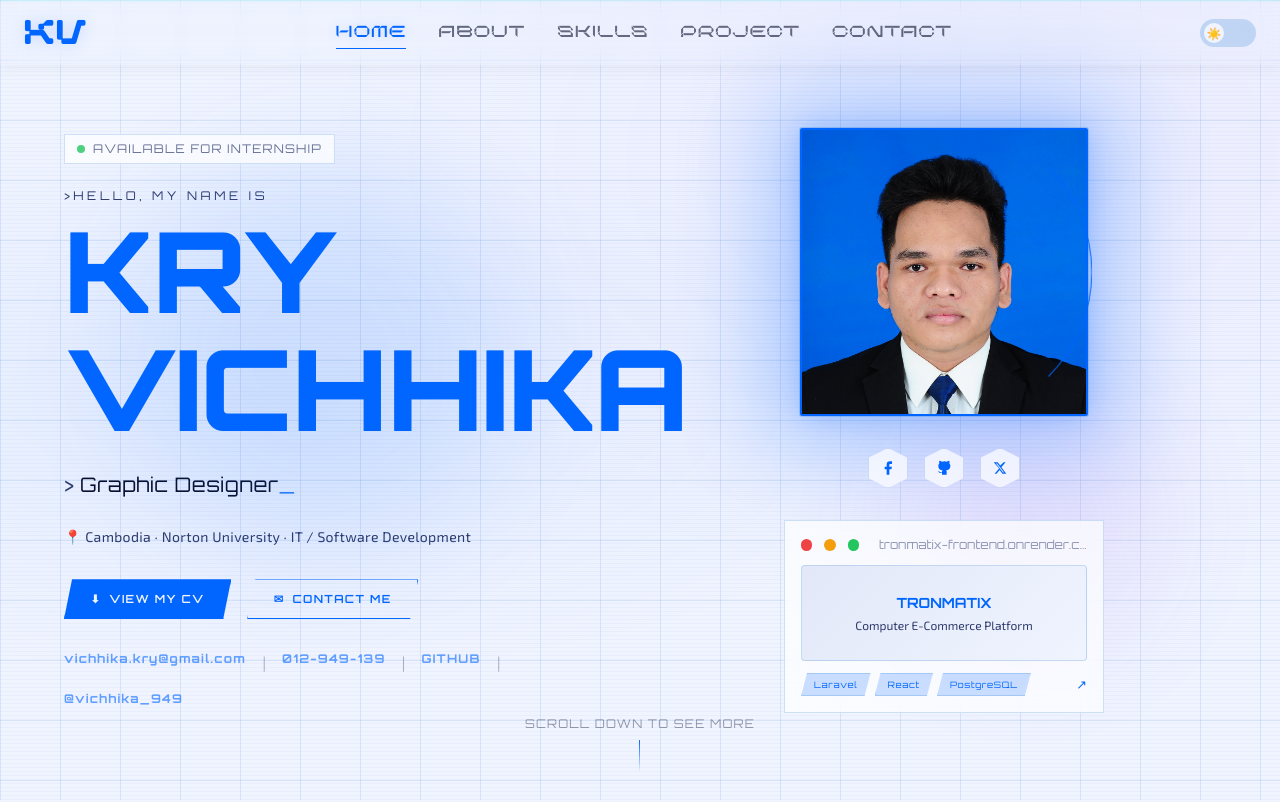
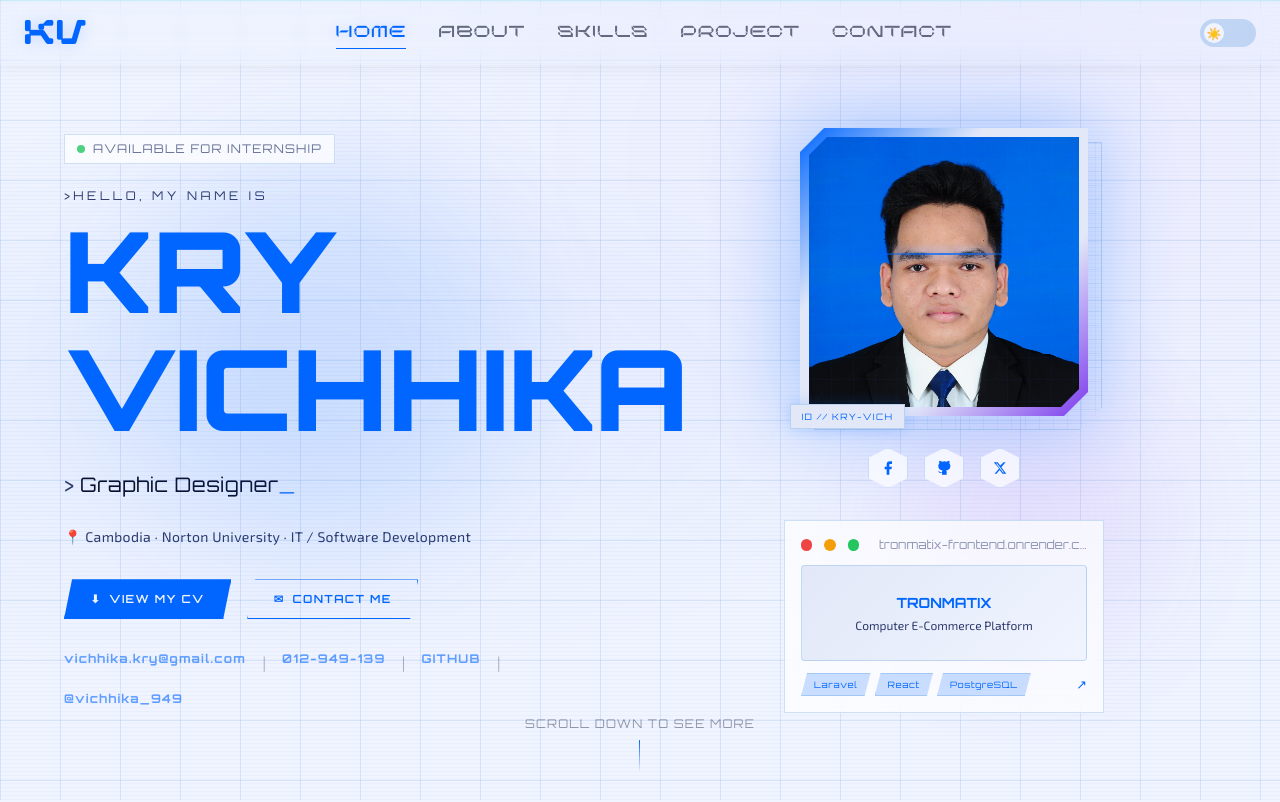
Before and after one commit to COPYProgrammer168/portfolio-vichhika, a React (Vite) app: page / in a window 1280 px wide. Shown: the top 802 px of the page. Built offline with nearby package versions, Linux system fonts and the light colour scheme.

Commit message:
Replace hero orbit ring with chamfered HUD profile frame

```diff
--- a/src/components/Hero.jsx
+++ b/src/components/Hero.jsx
@@ -199,28 +199,23 @@ export default function Hero() {
           <div className="relative">
             <div
               className="absolute inset-0 blur-2xl opacity-30"
-              style={{ background: "var(--accent)", transform: "scale(1.2)" }}
+              style={{ background: "var(--accent)", transform: "scale(1.05)" }}
             />
-            <div
-              className="relative w-56 h-56 md:w-72 md:h-72 rounded-sm overflow-hidden glow-border"
-              style={{ border: "2px solid var(--accent)" }}
-            >
-              <img
-                src={myPhoto}
-                alt="Kry Vichhika"
-                className="w-full h-full object-cover object-top"
-              />
+            <div className="relative w-56 h-56 md:w-72 md:h-72">
+              <div className="profile-frame-backdrop" />
+              <div className="profile-frame">
+                <div className="profile-photo">
+                  <img
+                    src={myPhoto}
+                    alt="Kry Vichhika"
+                    className="w-full h-full object-cover object-top"
+                  />
+                  <div className="profile-photo-grid" />
+                  <div className="profile-scan" />
+                </div>
+              </div>
+              <span className="profile-tag">ID // KRY-VICH</span>
             </div>
-            {/* Orbit ring */}
-            <div
-              className="absolute inset-0 rounded-full border animate-spin"
-              style={{
-                borderColor:
-                  "transparent var(--accent) transparent transparent",
-                animationDuration: "8s",
-                transform: "scale(1.15)",
-              }}
-            />
           </div>
           {/* Social Media Icons */}
           <div className="flex items-center gap-4">
--- a/src/index.css
+++ b/src/index.css
@@ -198,6 +198,85 @@ body {
 
 .hex-avatar {
   clip-path: polygon(50% 0%, 100% 25%, 100% 75%, 50% 100%, 0% 75%, 0% 25%);
+}
+
+/* ── HERO PROFILE FRAME ── */
+.profile-frame-backdrop {
+  position: absolute;
+  inset: 0;
+  transform: translate(14px, 14px);
+  border: 1px solid var(--border);
+  background-image:
+    linear-gradient(var(--grid-color) 1px, transparent 1px),
+    linear-gradient(90deg, var(--grid-color) 1px, transparent 1px);
+  background-size: 14px 14px;
+  clip-path: polygon(22px 0%, 100% 0%, 100% calc(100% - 22px), calc(100% - 22px) 100%, 0% 100%, 0% 22px);
+}
+.profile-frame {
+  position: absolute;
+  inset: 0;
+  z-index: 1;
+  padding: 9px;
+  background:
+    linear-gradient(135deg, var(--accent) 0%, transparent 32%, transparent 68%, var(--accent2) 100%),
+    var(--bg2);
+  clip-path: polygon(24px 0%, 100% 0%, 100% calc(100% - 24px), calc(100% - 24px) 100%, 0% 100%, 0% 24px);
+  box-shadow: 0 0 36px var(--glow);
+}
+.profile-photo {
+  position: relative;
+  width: 100%;
+  height: 100%;
+  overflow: hidden;
+  clip-path: polygon(18px 0%, 100% 0%, 100% calc(100% - 18px), calc(100% - 18px) 100%, 0% 100%, 0% 18px);
+}
+.profile-photo img {
+  width: 100%;
+  height: 100%;
+  object-fit: cover;
+  object-position: top;
+  display: block;
+}
+.profile-photo-grid {
+  position: absolute;
+  inset: 0;
+  pointer-events: none;
+  background-image:
+    linear-gradient(var(--grid-color) 1px, transparent 1px),
+    linear-gradient(90deg, var(--grid-color) 1px, transparent 1px);
+  background-size: 22px 22px;
+  mix-blend-mode: screen;
+}
+.profile-scan {
+  position: absolute;
+  left: 0;
+  right: 0;
+  height: 2px;
+  background: linear-gradient(90deg, transparent, var(--accent), transparent);
+  box-shadow: 0 0 12px var(--accent);
+  opacity: 0;
+  animation: profile-scan 4.5s linear infinite;
+  pointer-events: none;
+}
+@keyframes profile-scan {
+  0% { top: 0; opacity: 0; }
+  10% { opacity: 0.8; }
+  90% { opacity: 0.8; }
+  100% { top: 100%; opacity: 0; }
+}
+.profile-tag {
+  position: absolute;
+  z-index: 2;
+  left: -10px;
+  bottom: -13px;
+  font-family: 'Orbitron', sans-serif;
+  font-size: 0.55rem;
+  letter-spacing: 0.14em;
+  padding: 0.32rem 0.65rem;
+  color: var(--accent);
+  background: var(--bg2);
+  border: 1px solid var(--border);
+  box-shadow: 0 0 16px var(--glow);
 }
 
 ::-webkit-scrollbar { width: 6px; }
```
